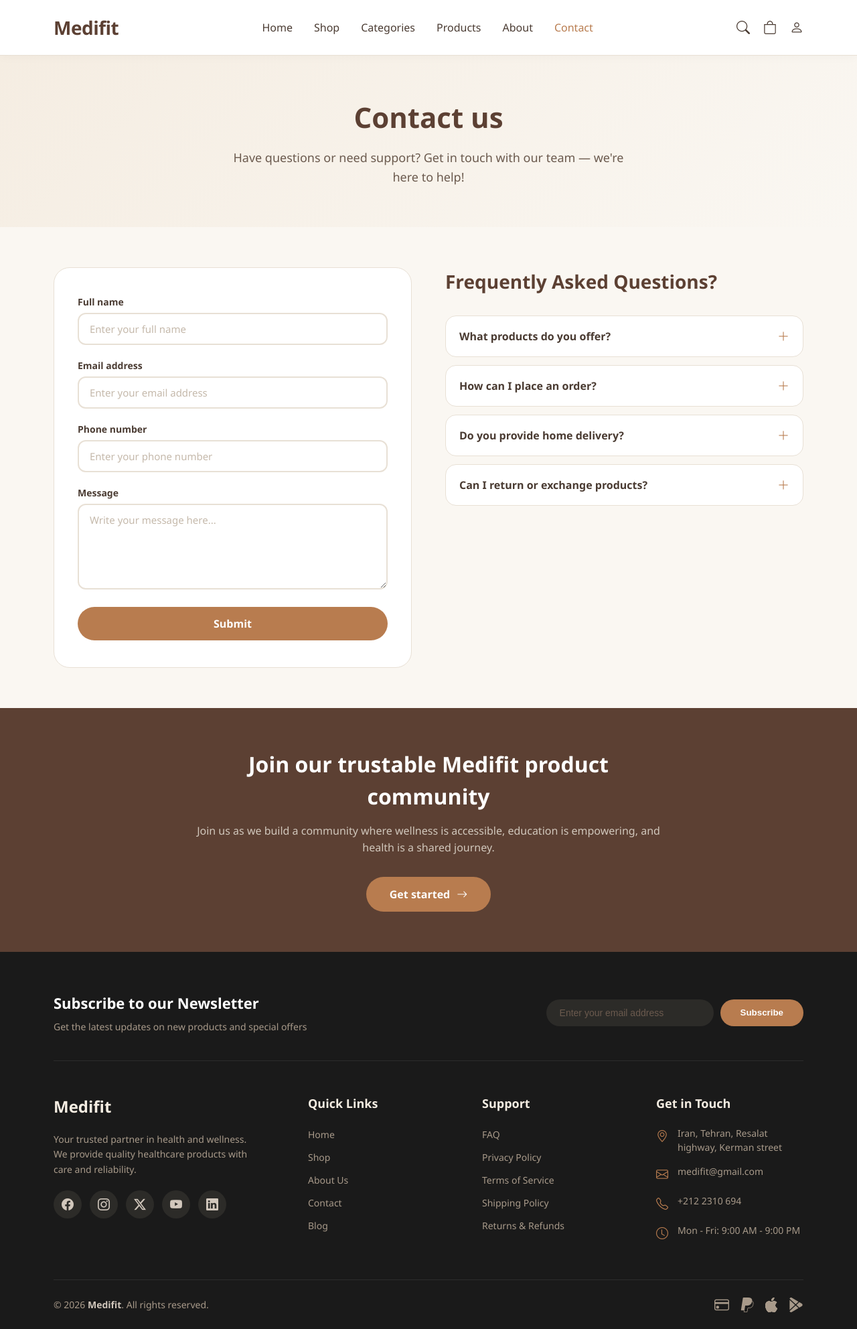
After one commit to pooyansaeedinia/Medifit, a Django app: page /contact-us/ in a window 1280 px wide. The commit adds this page. Shown: the whole page at 67% size. Run offline with Django 5.2, Linux system fonts and the light colour scheme.

Commit message:
about-us, contact-us, category page has been added

```diff
--- /dev/null
+++ b/home/templates/home/contact.html
@@ -0,0 +1,105 @@
+{% extends 'base.html' %}
+{% load static %}
+
+{% block title %}
+    Medifit || Contact us
+{% endblock title %}
+{% block style %}
+    <link rel="stylesheet" href="{% static 'css/contact.css' %}">
+{% endblock style %}
+
+{% block content %}
+<!--Contact us-->
+<section class="contact-hero">
+    <div class="container">
+        <div class="contact-hero-content">
+            <h1>Contact us</h1>
+            <p>Have questions or need support? Get in touch with our team — we're here to help!</p>
+        </div>
+    </div>
+</section>
+<!--Contact form and FAQ-->
+<section class="contact-section">
+    <div class="container">
+        <div class="contact-wrapper">
+            <!-- Contact Form -->
+            <div class="contact-form-wrapper">
+                <form class="contact-form" id="contactForm">
+                    <div class="form-group">
+                        <label for="fullName">Full name</label>
+                        <input type="text" id="fullName" placeholder="Enter your full name" required>
+                    </div>
+                    <div class="form-group">
+                        <label for="emailAddress">Email address</label>
+                        <input type="email" id="emailAddress" placeholder="Enter your email address" required>
+                    </div>
+                    <div class="form-group">
+                        <label for="phoneNumber">Phone number</label>
+                        <input type="tel" id="phoneNumber" placeholder="Enter your phone number">
+                    </div>
+                    <div class="form-group">
+                        <label for="message">Message</label>
+                        <textarea id="message" rows="5" placeholder="Write your message here..." required></textarea>
+                    </div>
+                    <button type="submit" class="submit-btn">Submit</button>
+                </form>
+            </div>
+            <!-- FAQ Section -->
+            <div class="faq-wrapper">
+                <h2>Frequently Asked Questions?</h2>
+                <div class="faq-item">
+                    <button class="faq-question">
+                        <span>What products do you offer?</span>
+                        <i class="bi bi-plus-lg"></i>
+                    </button>
+                    <div class="faq-answer">
+                        <p>We offer a wide range of medical supplies, including prescription medications, over-the-counter products, supplements, and personal care items.</p>
+                    </div>
+                </div>
+                <div class="faq-item">
+                    <button class="faq-question">
+                        <span>How can I place an order?</span>
+                        <i class="bi bi-plus-lg"></i>
+                    </button>
+                    <div class="faq-answer">
+                        <p>You can place an order through our website by browsing our products and adding them to your cart. Follow the checkout process to complete your purchase.</p>
+                    </div>
+                </div>
+                <div class="faq-item">
+                    <button class="faq-question">
+                        <span>Do you provide home delivery?</span>
+                        <i class="bi bi-plus-lg"></i>
+                    </button>
+                    <div class="faq-answer">
+                        <p>Yes, we provide home delivery for all orders. Delivery times may vary depending on your location.</p>
+                    </div>
+                </div>
+                <div class="faq-item">
+                    <button class="faq-question">
+                        <span>Can I return or exchange products?</span>
+                        <i class="bi bi-plus-lg"></i>
+                    </button>
+                    <div class="faq-answer">
+                        <p>Yes, we have a flexible return and exchange policy. Please contact our support team for assistance.</p>
+                    </div>
+                </div>
+            </div>
+        </div>
+    </div>
+</section>
+<!--Community-->
+<section class="community-banner">
+    <div class="container">
+        <div class="community-wrapper">
+            <h3>Join our trustable Medifit product community</h3>
+            <p>Join us as we build a community where wellness is accessible, education is empowering, and health is a shared journey.</p>
+            <a href="#" class="community-btn">Get started <i class="bi bi-arrow-right"></i></a>
+        </div>
+    </div>
+</section>
+{% endblock content %}
+
+{% block js %}
+    <script src="{% static 'js/index.js' %}"></script>
+    <script src="{% static 'js/contact.js' %}"></script>
+{% endblock js %}
--- a/home/templates/home/home-page.html
+++ b/home/templates/home/home-page.html
@@ -28,7 +28,6 @@
             </div>
         </div>
     </section>
-
     <!-- Trust -->
     <section class="trust-banner">
         <div class="container">
--- a/home/urls.py
+++ b/home/urls.py
@@ -1,8 +1,10 @@
 from django.urls import path
-from .views import home, shop
+from .views import home, shop, about, contact
 
 app_name = 'home'
 urlpatterns = [
     path('', home, name='home'),
     path('shop/', shop, name='shop'),
+    path('about-us/', about, name='about'),
+    path('contact-us/', contact, name='contact'),
 ]
--- a/home/views.py
+++ b/home/views.py
@@ -33,3 +33,11 @@ def home(request):
 
 def shop(request):
     return render(request, "home/medical-shop.html")
+
+
+def about(request):
+    return render(request, "home/about.html")
+
+
+def contact(request):
+    return render(request, "home/contact.html")
--- a/product_app/urls.py
+++ b/product_app/urls.py
@@ -1,9 +1,9 @@
 from django.urls import path
-from .views import product_list
+from .views import product_list, category_list
 
 app_name = 'product_app'
 
 urlpatterns = [
+    path('categories/', category_list , name='category'),
     path('products/', product_list, name='product_list'),
-
 ]
--- a/templates/base.html
+++ b/templates/base.html
@@ -98,16 +98,28 @@
                     <a href="{% url 'home:shop' %}"
                             {% if request.resolver_match.url_name == "shop" %}
                        class="active"
-                        {% endif %}
-                        >Shop</a>
-                    <a href="category.html">Categories</a>
+                            {% endif %}
+                    >Shop</a>
+                    <a href="{% url 'product_app:category' %}"
+                            {% if request.resolver_match.url_name == "category" %}
+                       class="active"
+                            {% endif %}>
+                        Categories</a>
                     <a href="{% url 'product_app:product_list' %}"
-                       {% if request.resolver_match.url_name == "product_list" %}
+                            {% if request.resolver_match.url_name == "product_list" %}
                        class="active"
-                        {% endif %}>
-                       Products</a>
-                    <a href="about.html">About</a>
-                    <a href="contact.html">Contact</a>
+                            {% endif %}>
+                        Products</a>
+                    <a href="{% url 'home:about' %}"
+                            {% if request.resolver_match.url_name == "about" %}
+                       class="active"
+                            {% endif %}>
+                        About</a>
+                    <a href="{% url 'home:contact' %}"
+                            {% if request.resolver_match.url_name == "contact" %}
+                       class="active"
+                            {% endif %}>
+                        Contact</a>
                 </nav>
                 <div class="header-icons">
                     <i class="bi bi-search"></i>
```
Also changed, not shown: home/templates/home/about.html (added, +91 -0 lines), product_app/models.py (+6 -1 lines), product_app/templates/product_app/category.html (added, +72 -0 lines), product_app/views.py (+10 -2 lines), media/Healt_care.png (added), media/beauty_care.png (added), media/fitness.png (added), media/medicine.png (added), product_app/migrations/0004_category_image_alter_category_css_class.py (added).
